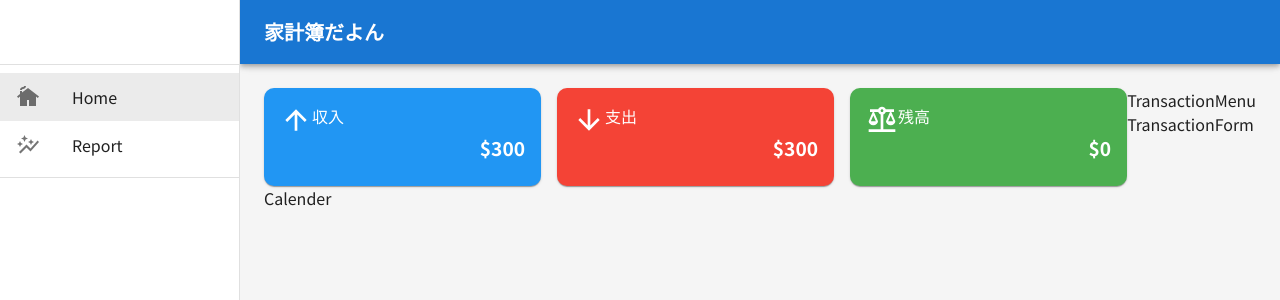
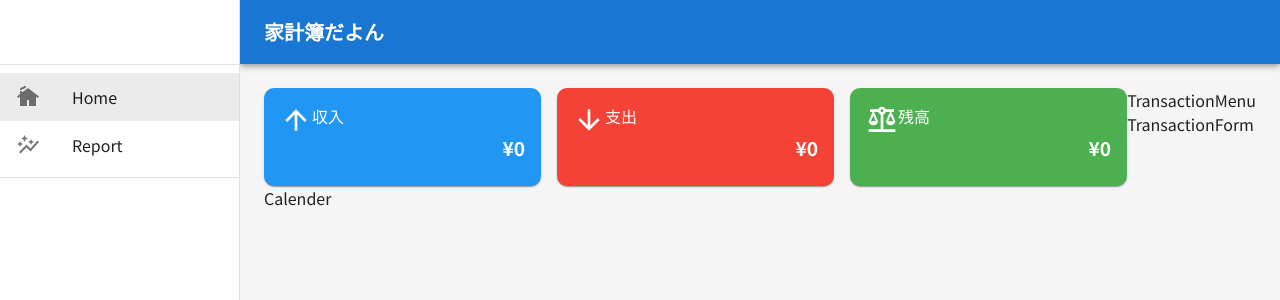
Before and after one commit to kotatama18/house_hold_app, a React (Create React App) app: page / in a window 1280 px wide. Shown: the top 300 px of the page. Built offline with nearby package versions, Linux system fonts and the light colour scheme; no server answers; the database is empty.

Commit message:
セクション4完了

```diff
--- a/src/App.tsx
+++ b/src/App.tsx
@@ -1,4 +1,4 @@
-import React from 'react';
+import React, { useEffect, useState } from 'react';
 import './App.css';
 import { Route, BrowserRouter as Router, Routes } from 'react-router-dom';
 import Home from './pages/Home.tsx';
@@ -8,8 +8,55 @@
 import {theme} from "./theme/theme.ts";
 import { ThemeProvider } from '@emotion/react';
 import { CssBaseline } from '@mui/material';
+import { Transaction } from './types/index.ts';
+import { collection, getDocs } from "firebase/firestore";
+import {db} from "./firebase.ts"
+import { formatMonth } from './utils/formatting.ts';
+
+
 
 function App() {
+  //fireStoreのエラーか判断する関数 -> firebaseではエラーが起こるとcodeとmessageが返る
+  // typeof err === "object"でエラーがオブジェクト型なのがわかる
+  function isFireStoreError(err: unknown):err is {code: string, message;string}{
+    return typeof err === "object" && err !== null && "code" in err
+  }
+  // firestoreの内容を取得したい処理
+  const[transactions, setTransactions] = useState<Transaction[]>([]);
+  //今月の日付をstateとして持つ
+  const[currentMonth, setCurrentMonth] = useState(new Date());
+
+  useEffect(()=>{
+
+    //　firebaseのTransactionsテーブルにある値を全て取得するメソッド
+    const fetchTransactions = async() => {
+      try{
+        const querySnapshot = await getDocs(collection(db, "Transactions"))
+        const transactionsData = querySnapshot.docs.map((doc) => {
+          // doc.dataが実際のデータ(オブジェクト型)
+          return{
+            ...doc.data(),
+            id: doc.id,
+          } as Transaction
+        });
+        setTransactions(transactionsData)
+      }catch(err){
+        if(isFireStoreError(err)){
+          console.error("firebaseのエラーは:",err)
+          console.error("firebaseのエラーメッセージは:",err.message)
+          console.error("firebaseのエラーコードは:",err.code)
+        }else{
+          console.error("一般的なエラーは:", err)
+        }
+      }
+    }
+    fetchTransactions();
+  }, [])
+  //Transactionsテーブルの今月のデータだけを抽出する
+  const monthlyTransactions = transactions.filter((transacrion) =>{
+    return transacrion.date.startsWith(formatMonth(currentMonth))
+  })
+  console.log(monthlyTransactions)
   return (
     // アプリ全体にテーマを反映させる
     <ThemeProvider theme={theme}>
@@ -18,7 +65,7 @@
     <Router>
         <Routes>
           <Route path="/" element={<AppLayout />}>
-            <Route index element={<Home />}/>
+            <Route index element={<Home monthlyTransactions={monthlyTransactions}/>}/>
             <Route path="/report" element={<Report />}/>
             <Route path="*" element={<NoMatch />}/>
           </Route>
--- a/src/components/MonthlySummary.tsx
+++ b/src/components/MonthlySummary.tsx
@@ -3,8 +3,16 @@
 import ArrowUpwardIcon from '@mui/icons-material/ArrowUpward';
 import ArrowDownwardIcon from '@mui/icons-material/ArrowDownward';
 import BalanceIcon from '@mui/icons-material/Balance';
+import { Transaction } from '../types';
+import { financeCalculations } from '../utils/financeCalculations.ts';
 
-const MonthlySummary = () => {
+interface MonthlySummaryprops{
+    monthlyTransactions: Transaction[],
+}
+// monthlyTransactions: 今月のTransactionsテーブルのデータ
+const MonthlySummary = ({monthlyTransactions}: MonthlySummaryprops) => {
+    const {income, expense, balance} = financeCalculations(monthlyTransactions)
+
   return (
     // spacingで全Grid毎の間隔をつける  mgで要素全体の下に余白をつける
     <Grid container spacing={{xs: 1, sm:2}} mg={2}>
@@ -25,7 +33,7 @@
                     // wordBreakは文字が大きくなった時用の処理？
                     sx={{wordBreak: "break-word", fontSize:{xs: ".8rem", sm: "1rem", md:"1.2rem"}}}
                     >
-                        $300
+                        ¥{income}
                     </Typography>
                 </CardContent>
             </Card>
@@ -44,7 +52,7 @@
                     fontWeight={"fontWeightBold"}
                     sx={{wordBreak: "break-word", fontSize:{xs: ".8rem", sm: "1rem", md:"1.2rem"}}}
                     >
-                        $300
+                        ¥{expense}
                     </Typography>
                 </CardContent>
             </Card>
@@ -63,7 +71,7 @@
                     fontWeight={"fontWeightBold"}
                     sx={{wordBreak: "break-word", fontSize:{xs: ".8rem", sm: "1rem", md:"1.2rem"}}}
                     >
-                        $0
+                        ¥{balance}
                     </Typography>
                 </CardContent>
             </Card>
--- /dev/null
+++ b/src/firebase.ts
@@ -0,0 +1,22 @@
+// Import the functions you need from the SDKs you need
+import { initializeApp } from "firebase/app";
+import { getFirestore} from "firebase/firestore"
+// TODO: Add SDKs for Firebase products that you want to use
+// https://firebase.google.com/docs/web/setup#available-libraries
+
+// Your web app's Firebase configuration
+//初期化設定の内容
+const firebaseConfig = {
+  apiKey: "AIzaSyDKi-pAxSyRlRxMsz-0PFgU5CKODujShLw",
+  authDomain: "household-2b2e6.firebaseapp.com",
+  projectId: "household-2b2e6",
+  storageBucket: "household-2b2e6.firebasestorage.app",
+  messagingSenderId: "11365264710",
+  appId: "1:11365264710:web:7263e153d10120a0bcc947"
+};
+
+// Initialize Firebase
+const app = initializeApp(firebaseConfig);
+const db = getFirestore(app)
+
+export{db}
--- a/src/pages/Home.tsx
+++ b/src/pages/Home.tsx
@@ -4,14 +4,20 @@
 import Calender from '../components/Calender.tsx'
 import TransactionMenu from '../components/TransactionMenu.tsx'
 import TransactionForm from '../components/TransactionForm.tsx'
+import { Transaction } from '../types'
 
-const Home = () => {
+interface HomeProps{
+  monthlyTransactions: Transaction[]
+}
+
+// monthlyTransactions: 今月のTransactionsテーブルのデータ
+const Home = ({monthlyTransactions}: HomeProps) => {
   return (
     <Box sx={{display:'flex'}}>
       {/* 左側のコンテンツ */}
       {/* flexGrowを使えば画面幅を狭くした場合にここが画面いっぱいに残るようになる */}
       <Box sx={{flexGrow: 1}}>
-        <MonthlySummary />
+        <MonthlySummary monthlyTransactions={monthlyTransactions}/>
         <Calender />
       </Box>
 
--- /dev/null
+++ b/src/types/index.ts
@@ -0,0 +1,20 @@
+export type TransactionType = "income" | "expense";
+export type IncomeCategory = "給与" | "副収入" | "お小遣い";
+export type ExpenceCategory = "食費" | "日用品" | "娯楽";
+
+// Transactionsテーブルのdbの値をカラム毎に定義
+export interface Transaction {
+    id: string,
+    date: string,
+    amount: number,
+    content: string,
+    type: TransactionType,
+    category: IncomeCategory | ExpenceCategory;
+}
+
+
+export interface Balance {
+    income: number,
+    expense: number,
+    balance: number
+}
--- /dev/null
+++ b/src/utils/financeCalculations.ts
@@ -0,0 +1,16 @@
+import { Balance, Transaction } from "../types";
+
+//引数で与えられたデータの収支を計算するメソッド
+export function financeCalculations(transactions: Transaction[]):Balance{
+    //.reduceの戻り値を{income :0, expense:0, balance:0}とし、accがそれを指す。
+    return  transactions.reduce((acc, transaction) =>{
+        if(transaction.type == "income"){
+            acc.income += Number(transaction.amount)
+        }else{
+            acc.expense += Number(transaction.amount)
+        }
+         acc.balance = Number(acc.income) - Number(acc.expense);
+         return acc
+
+    },{income:0, expense:0, balance:0})
+}
--- /dev/null
+++ b/src/utils/formatting.ts
@@ -0,0 +1,6 @@
+import { format } from "date-fns";
+
+// 日付の年-月をstringで返すメソッド
+export function formatMonth(date: Date):string{
+    return format(date, "yyyy-MM");
+}
```
